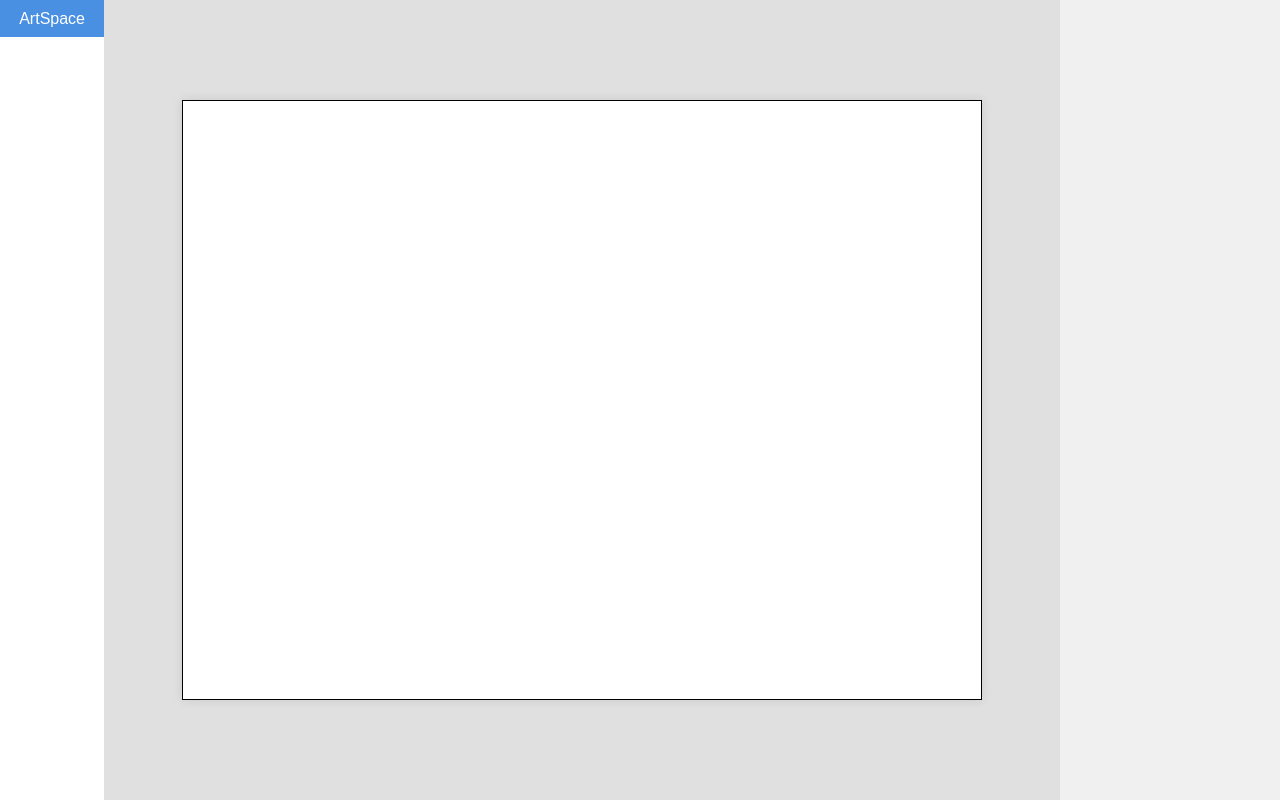
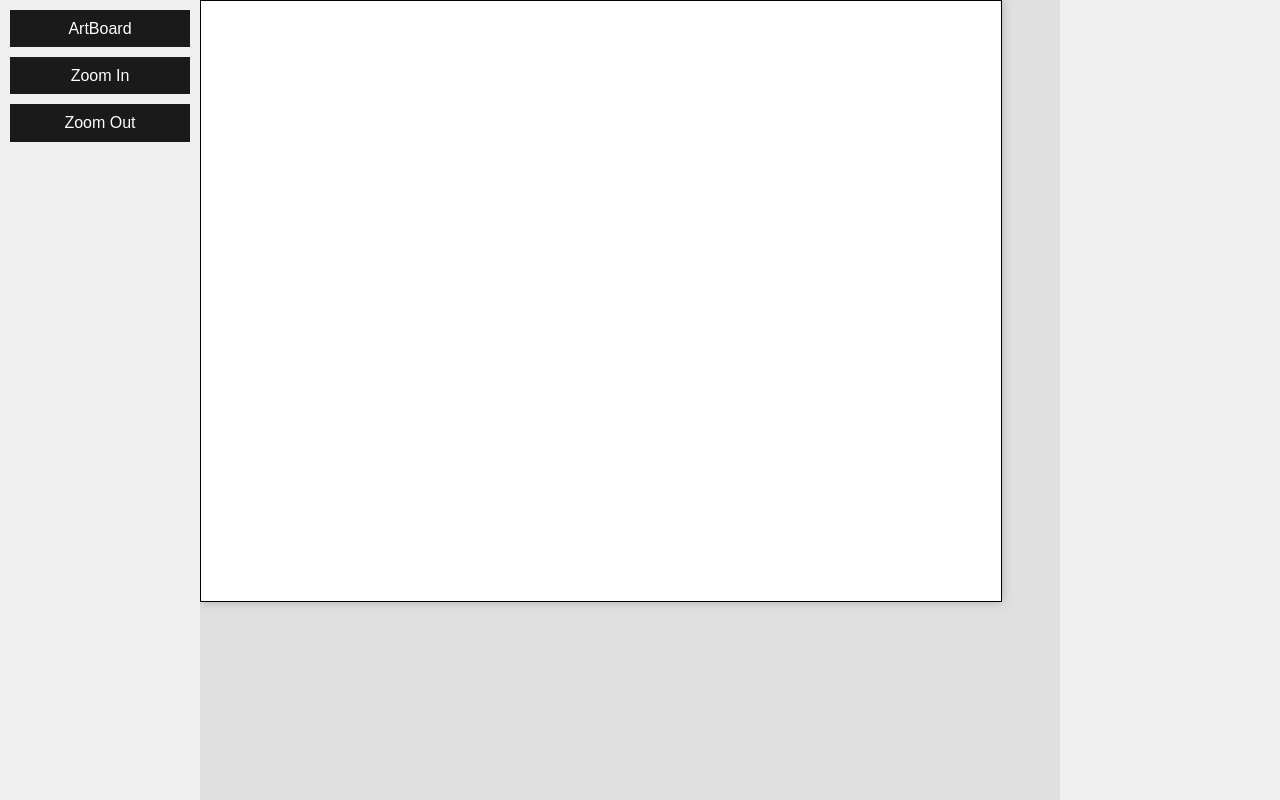
Before and after one commit to Austintastic/ArtMorphix, a React (Vite) app: page /app in a window 1280 px wide. Built offline with nearby package versions, Linux system fonts and the light colour scheme.

Commit message:
artboard zoom and pan

```diff
--- a/src/assets/styles.css
+++ b/src/assets/styles.css
@@ -44,6 +44,14 @@ body {
     height: 100vh;
     overflow: hidden;
   }
+    .toolbar-wrap {
+      width: 200px;
+      background-color: #f0f0f0;
+    }
+    .toolbar {
+      padding: 10px;
+      background-color:#f0f0f0;
+    }
     .toolbar button {
       width: 100%;
       margin-bottom: 10px;
@@ -64,30 +72,37 @@ body {
       background-color: #4a90e2;
       color: white;
     }
- .artspace {
+
+    .artspace-wrap {
       flex-grow: 1;
-   background-color: #e0e0e0;
+      background-color: gray;
       display: flex;
       justify-content: center;
       align-items: center;
+      overflow: hidden; /* Clip content outside the container */
+    }
+    .artspace {
+      width: 100%;
+      height: 100%;
+      background-color: #e0e0e0; /* Ensure background covers ghosted areas */
+    }
+    .artboard {
+      background-color: white;
+      border: black solid 1px;
+      box-shadow: 0 0 10px darkgray;
+      will-change: transform; /* Optimize for panning and zooming */
     }
 
- .artboard {
-   box-shadow: 0 0 10px rgba(0, 0, 0, 0.1);
- }
-
- .properties {
+    .properties-wrap {
       width: 200px;
       background-color: #f0f0f0;
       padding: 10px;
     }
-
- .properties label {
+    .properties-wrap label {
       display: block;
       margin-bottom: 10px;
     }
-
- .properties input {
+    .properties-wrap input {
       margin-left: 5px;
       width: 60px;
     }
--- /dev/null
+++ b/src/components/ArtSpace.jsx
@@ -0,0 +1,64 @@
+import React, { useState } from 'react';
+import '../assets/styles.css';
+
+function ArtSpace({ artboardSize, onZoomIn, onZoomOut }) {
+  const [pan, setPan] = useState({ x: 0, y: 0 });
+  const [zoom, setZoom] = useState(1);
+  const [isDragging, setIsDragging] = useState(false);
+  const [startPos, setStartPos] = useState({ x: 0, y: 0 });
+
+  const handleMouseDown = (e) => {
+    setIsDragging(true);
+    setStartPos({ x: e.clientX - pan.x, y: e.clientY - pan.y });
+  };
+
+  const handleMouseMove = (e) => {
+    if (isDragging) {
+      setPan({
+        x: e.clientX - startPos.x,
+        y: e.clientY - startPos.y,
+      });
+    }
+  };
+
+  const handleMouseUp = () => {
+    setIsDragging(false);
+  };
+
+  const handleWheel = (e) => {
+    e.preventDefault();
+    const zoomSpeed = 0.1;
+    const newZoom = zoom + (e.deltaY < 0 ? zoomSpeed : -zoomSpeed);
+    if (newZoom >= 0.2 && newZoom <= 5) {
+      setZoom(newZoom);
+    }
+  };
+
+  const handleZoomInInternal = () => {
+    setZoom((prev) => Math.min(prev + 0.1, 5));
+    if (onZoomIn) onZoomIn();
+  };
+
+  const handleZoomOutInternal = () => {
+    setZoom((prev) => Math.max(prev - 0.1, 0.2));
+    if (onZoomOut) onZoomOut();
+  };
+
+  return (
+    <div className="artspace" onMouseMove={handleMouseMove} onMouseUp={handleMouseUp} onMouseLeave={handleMouseUp}>
+      <svg
+        className="artboard"
+        width={artboardSize.width}
+        height={artboardSize.height}
+        onMouseDown={handleMouseDown}
+        onWheel={handleWheel}
+        style={{
+          transform: `translate(${pan.x}px, ${pan.y}px) scale(${zoom})`,
+          transformOrigin: 'center',
+        }}
+      />
+    </div>
+  );
+}
+
+export default ArtSpace;
--- a/src/components/Toolbar.jsx
+++ b/src/components/Toolbar.jsx
@@ -1,14 +1,15 @@
+
 import React from 'react';
 
-function Toolbar({ onSelectArtSpace, selected }) {
+function Toolbar({ onSelectArtSpace, selected, onZoomIn, onZoomOut }) {
   return (
     <div className="toolbar">
       <button
         className={selected === 'artspace' ? 'active' : ''}
         onClick={onSelectArtSpace}
-      >
-        ArtSpace
-      </button>
+      >ArtBoard</button>
+      <button onClick={onZoomIn}>Zoom In</button>
+      <button onClick={onZoomOut}>Zoom Out</button>
     </div>
   );
 }
--- a/src/pages/AppPage.jsx
+++ b/src/pages/AppPage.jsx
@@ -1,5 +1,6 @@
 import React, { useState } from 'react';
 import Toolbar from '../components/Toolbar.jsx';
+import ArtSpace from '../components/ArtSpace.jsx';
 import PropertiesPanel from '../components/PropertiesPanel.jsx';
 import '../assets/styles.css';
 
@@ -12,23 +13,32 @@ function AppPage() {
     setSelected((prev) => (prev === 'artspace' ? null : 'artspace'));
   };
 
+  const handleZoomIn = () => {
+    // Optional: Add any logic needed when zooming in
+  };
+
+  const handleZoomOut = () => {
+    // Optional: Add any logic needed when zooming out
+  };
+
   return (
     <div className="app-container">
-      <Toolbar onSelectArtSpace={handleSelectArtSpace} selected={selected} />
-      <div className="artspace">
-        <svg className="artboard" width={artboardSize.width} height={artboardSize.height}>
-          <rect
-            x="0"
-            y="0"
-            width={artboardSize.width}
-            height={artboardSize.height}
-            fill="white"
-            stroke="black"
-            strokeWidth="2"
-          />
-        </svg>
+      <div className="toolbar-wrap">
+        <Toolbar
+          onSelectArtSpace={handleSelectArtSpace}
+          selected={selected}
+          onZoomIn={handleZoomIn}
+          onZoomOut={handleZoomOut}
+        />
       </div>
-      <div className="properties">
+      <div className="artspace-wrap">
+        <ArtSpace
+          artboardSize={artboardSize}
+          onZoomIn={handleZoomIn}
+          onZoomOut={handleZoomOut}
+        />
+      </div>
+      <div className="properties-wrap">
         <PropertiesPanel
           onUpdate={setStyles}
           selected={selected}
```
Lines whose indentation alone changed are shown as unchanged.
